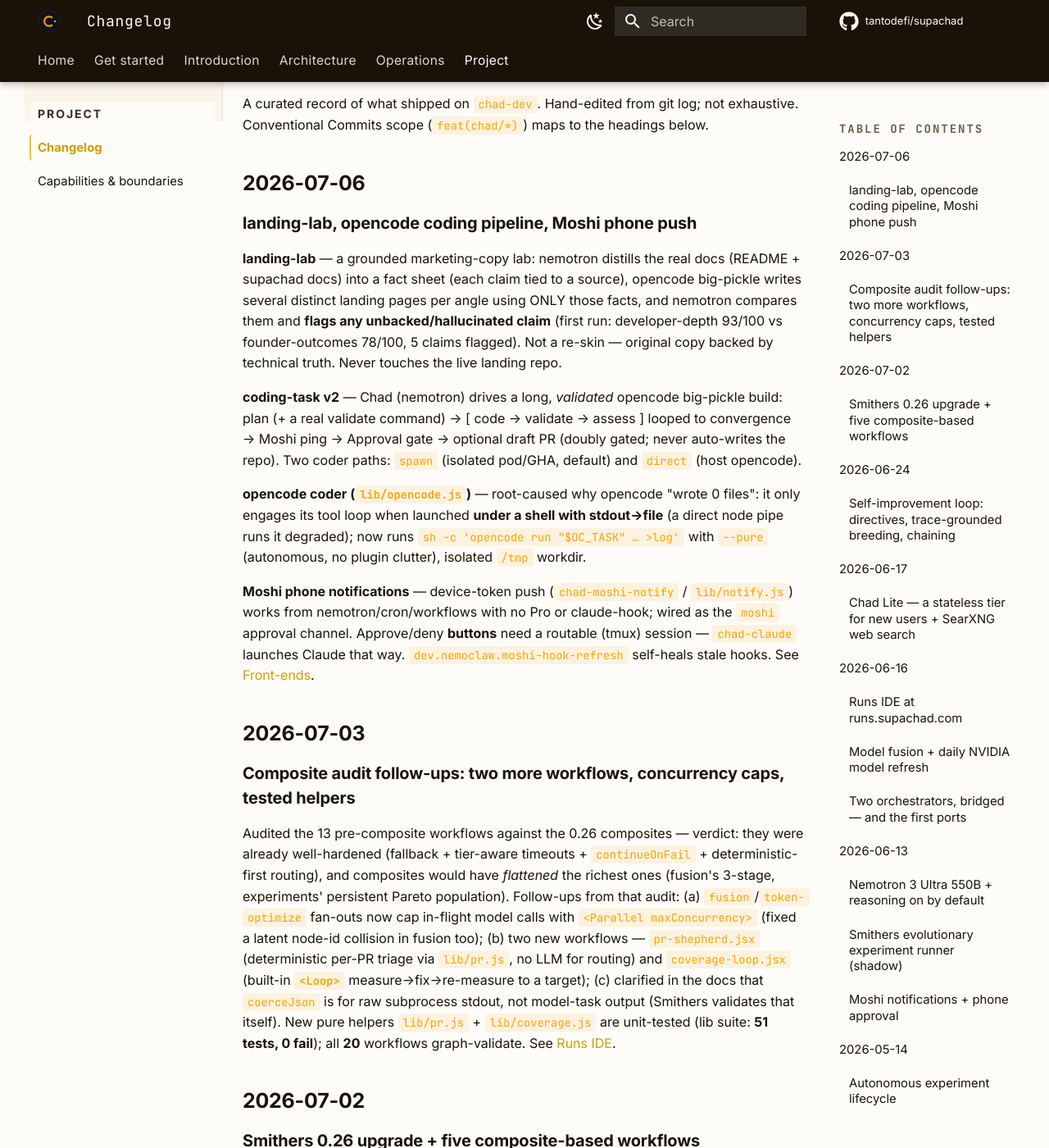
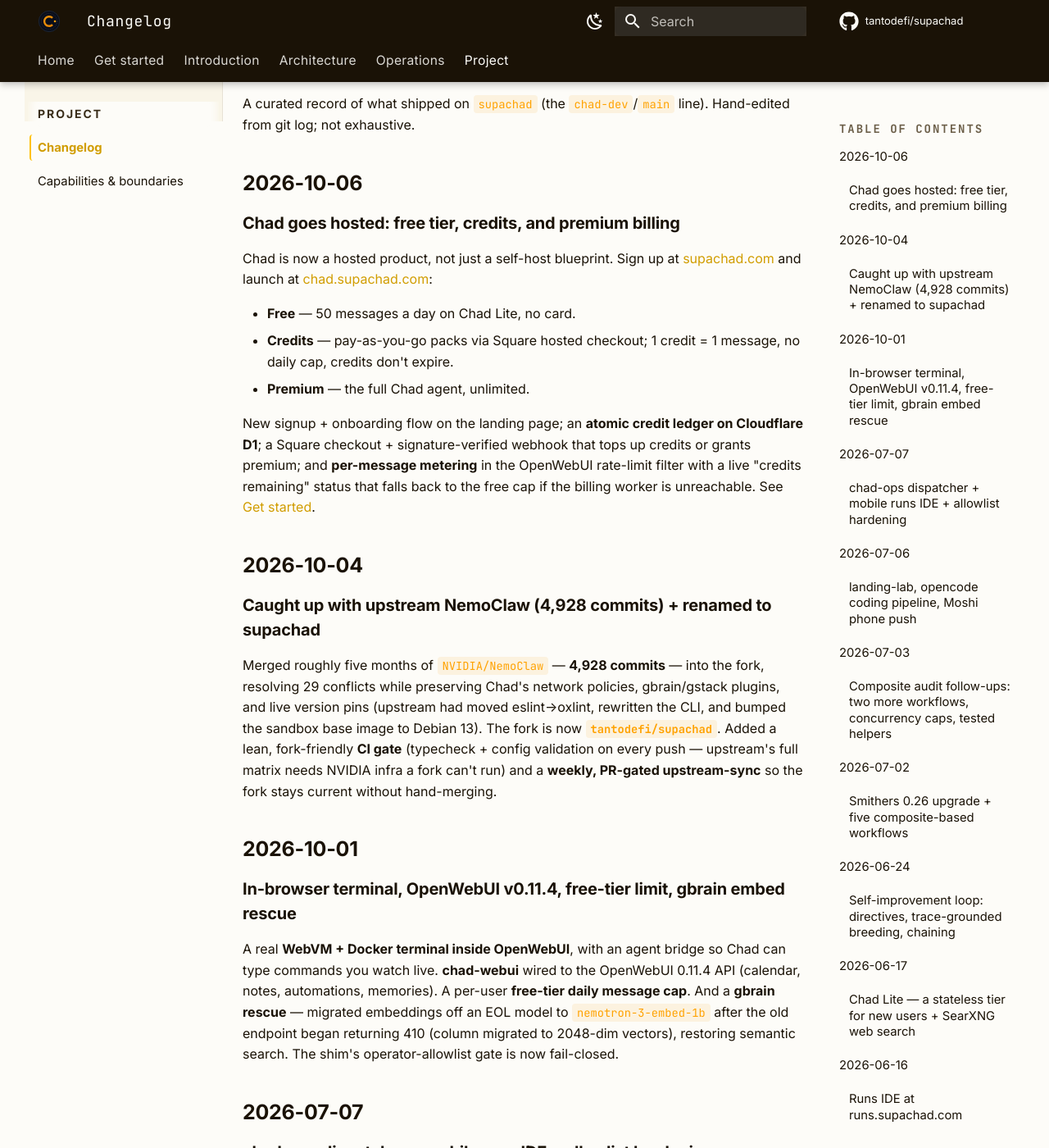
Before and after one commit to tantodefi/supachad-docs, an MkDocs documentation site: the page built from docs/changelog.md, in a window 1280 px wide and 1400 px high, scrolled down 197 px. Shown: the whole window at 82% size. Built offline with MkDocs 1.6.1 and Material for MkDocs 9.7.7, drawn with Linux system fonts in a browser that asks for light colours; comment, search, counter and statistics services are not loaded; some of the changed text lies outside the part shown.

Commit message:
docs(changelog): add Oct entries (hosted billing, upstream merge + rename, terminal/v0.11.4/gbrain); trim oldest

```diff
--- a/docs/changelog.md
+++ b/docs/changelog.md
@@ -1,8 +1,58 @@
 # Changelog
 
-A curated record of what shipped on `chad-dev`. Hand-edited from
-git log; not exhaustive. Conventional Commits scope (`feat(chad/*)`)
-maps to the headings below.
+A curated record of what shipped on `supachad` (the `chad-dev`/`main` line).
+Hand-edited from git log; not exhaustive.
+
+## 2026-10-06
+
+### Chad goes hosted: free tier, credits, and premium billing
+
+Chad is now a hosted product, not just a self-host blueprint. Sign up at
+[supachad.com](https://supachad.com) and launch at [chad.supachad.com](https://chad.supachad.com):
+
+- **Free** — 50 messages a day on Chad Lite, no card.
+- **Credits** — pay-as-you-go packs via Square hosted checkout; 1 credit = 1 message, no daily cap, credits don't expire.
+- **Premium** — the full Chad agent, unlimited.
+
+New signup + onboarding flow on the landing page; an **atomic credit ledger on
+Cloudflare D1**; a Square checkout + signature-verified webhook that tops up credits
+or grants premium; and **per-message metering** in the OpenWebUI rate-limit filter
+with a live "credits remaining" status that falls back to the free cap if the billing
+worker is unreachable. See [Get started](get-started.md).
+
+## 2026-10-04
+
+### Caught up with upstream NemoClaw (4,928 commits) + renamed to supachad
+
+Merged roughly five months of `NVIDIA/NemoClaw` — **4,928 commits** — into the fork,
+resolving 29 conflicts while preserving Chad's network policies, gbrain/gstack
+plugins, and live version pins (upstream had moved eslint→oxlint, rewritten the CLI,
+and bumped the sandbox base image to Debian 13). The fork is now
+**`tantodefi/supachad`**. Added a lean, fork-friendly **CI gate** (typecheck + config
+validation on every push — upstream's full matrix needs NVIDIA infra a fork can't
+run) and a **weekly, PR-gated upstream-sync** so the fork stays current without
+hand-merging.
+
+## 2026-10-01
+
+### In-browser terminal, OpenWebUI v0.11.4, free-tier limit, gbrain embed rescue
+
+A real **WebVM + Docker terminal inside OpenWebUI**, with an agent bridge so Chad can
+type commands you watch live. **chad-webui** wired to the OpenWebUI 0.11.4 API
+(calendar, notes, automations, memories). A per-user **free-tier daily message cap**.
+And a **gbrain rescue** — migrated embeddings off an EOL model to `nemotron-3-embed-1b`
+after the old endpoint began returning 410 (column migrated to 2048-dim vectors),
+restoring semantic search. The shim's operator-allowlist gate is now fail-closed.
+
+## 2026-07-07
+
+### chad-ops dispatcher + mobile runs IDE + allowlist hardening
+
+`chad-ops.sh` codifies the recurring pod operations behind one dispatcher —
+**doctor** (read-only health), **recover** (idempotent cold-start), **deploy**,
+**gate-sync** — so an interrupted recovery finishes by simply re-running. The runs IDE
+gained a **responsive mobile layout with a hamburger nav**, and the Chad-lite operator
+allowlist gate was hardened to **fail-closed**.
 
 ## 2026-07-06
 
@@ -421,31 +471,3 @@ reversible rollback). Memory-lancedb `autoCapture` self-healed to
 empty LTM. Step 3f actively removes gbrain from `mcp.servers` if
 re-introduced (PGLite single-process file lock means MCP serve
 blocks every cron wrapper that uses gbrain CLI).
-
-## 2026-05-05
-
-### Memory plugin stack wired
-
-memory-lancedb (NV-Embed-v1 4096-dim) + memory-wiki (bridge mode) +
-active-memory + tokenjuice configured and loaded. Two-layer architecture:
-semantic LTM via lancedb, named-entity wiki for retrieval-by-name.
-
-### Self-improvement loops closed
-
-`chad-self-improve` weekly cron, `chad-budget-audit` weekly cron,
-`chad-proposal-apply` daily cron with safe-list. Cron-tuning
-proposals can land via the gate; anything riskier stays draft-only.
-
-## 2026-04-30 → 2026-05-04
-
-NIM embeddings overlay and gbrain integration. Workflow regression
-matrix with variants and parallel sub-agent harness. Fitness kind +
-brain-first pattern. Premium routing with Anthropic side-channel.
-Per-task budget profiles + model registry. Hybrid Phase-1/Phase-2
-cron wrapper infrastructure.
-
----
-
-The current state of `chad-dev` is what the rest of these docs
-describe. If anything here feels stale, the source repo is the
-canonical reference — please file an issue.
```
